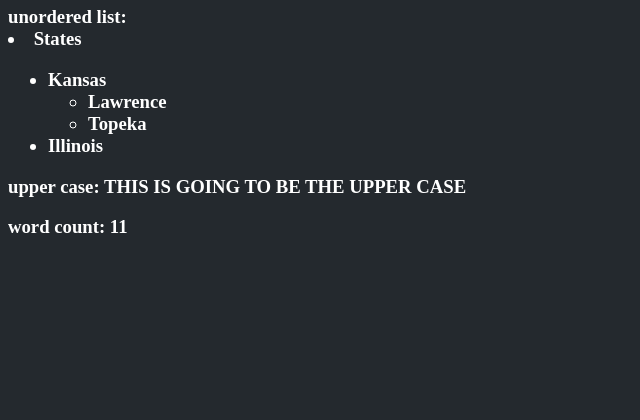
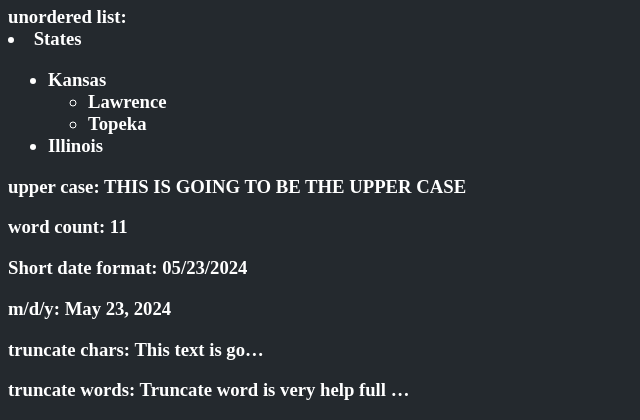
Before and after one commit to ariaanahmed/10.5-django-templates-filter-phitron, a Django app: page / in a window 1280 px wide. Shown: the part 1122-1542 px from the top of the page, without its empty margins (0-640 px from the left). Before the commit the page ends 1355 px from the top, so only its background shows below. Run offline with Django 5.2, Linux system fonts and the light colour scheme.

Commit message:
earthly.dev completed

```diff
--- a/navigation_n_filter/views.py
+++ b/navigation_n_filter/views.py
@@ -35,6 +35,12 @@
         'title_case': "this is going to be the title case",
         'unordered_list_mthd': ['States', ['Kansas', ['Lawrence', 'Topeka'], 'Illinois']],
         'upper_case': "this is going to be the upper case",
-        'words_count': "this is going to count the word available in the str"
+        'words_count': "this is going to count the word available in the str",
+        'short_date_format': datetime.datetime.now(),
+        'full_date': datetime.datetime.now(),
+        'truncate_chars': 'This text is going to be truncate by the truncatechars option.',
+        'truncate_words': 'Truncate word is very help full to web while you are developing something.',
+        # 'strip_tags': 'Truncate word is very helpful',
+        # 'pluralize_text': "3 tomoto",
     }
     return render(request, 'home.html', allMethods)
--- a/templates/home.html
+++ b/templates/home.html
@@ -43,7 +43,15 @@
         <h3>unordered list: {{unordered_list_mthd | unordered_list }}</h3>
         <h3>upper case: {{upper_case | upper }}</h3>
         <h3>word count: {{words_count | wordcount }}</h3>
-        {% comment %} gfg completed {% endcomment %}
+        {% comment %} geeks for geeks blog task completed {% endcomment %}
+
+        <h3>Short date format: {{short_date_format | date:"SHORT_DATE_FORMAT"}}</h3>
+        <h3>m/d/y: {{full_date | date}}</h3>
+        <h3>truncate chars: {{truncate_chars | truncatechars:16}}</h3>
+        <h3>truncate words: {{truncate_words | truncatewords:6}}</h3>
+        {% comment %} <h3>Striptags: {{ strip_tags | striptags}}</h3> {% endcomment %}
+        {% comment %} <h3>pluralize: {{ pluralize_text | pluralize:"es" }}</h3> {% endcomment %}
+
     </div>
 </body>
 </html>
```
